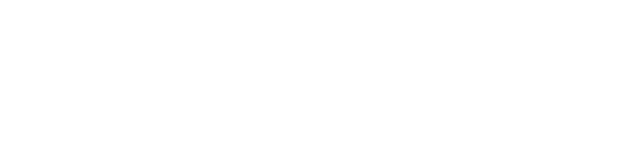
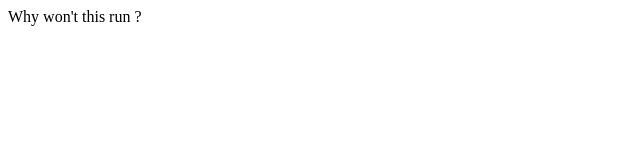
Before and after one commit to famhuei/Coursera-, a plain HTML site: page index.html in a window 1280 px wide. Shown: the whole page, without its empty margins (0-640 px from the left). Drawn offline with Linux system fonts and the light colour scheme.

Commit message:
Update index.html

```diff
--- a/index.html
+++ b/index.html
@@ -3,4 +3,7 @@
     <head>
         <title>Hello from the other side</title>
     </head>
+    <body>
+        Why won't this run ?
+    </body>
 </html>
```
